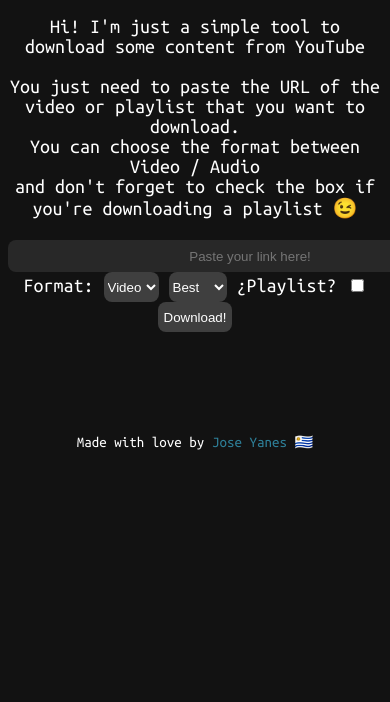
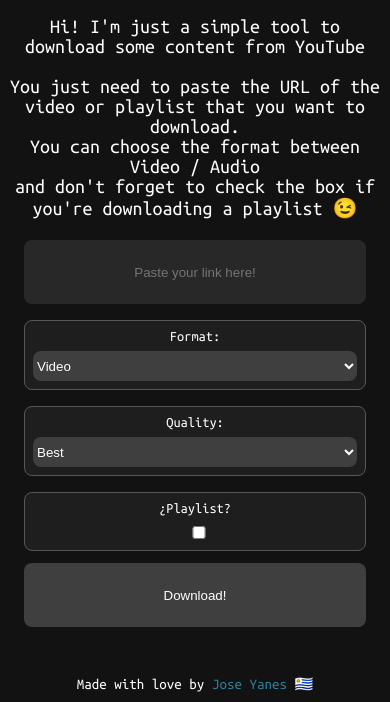
Before and after one commit to jose-yanes/Video_Dowloader, a Flask app: page / in a window 390 px wide; the page is wider, and only the part inside the window is pictured. Shown: the part 385-1087 px from the top of that part. Before the commit the page ends 835 px from the top of that part, so only its background shows below. Run offline with Flask 3, Linux system fonts and the light colour scheme; parts of the project's set-up code (start-up, migrations or seed data) failed here and were passed over; some web fonts are replaced.

Commit message:
CSS changes for mobile

```diff
--- a/static/styles.css
+++ b/static/styles.css
@@ -24,18 +24,47 @@ body {
   visibility: hidden;
 }
 
+.submit-btn {
+  width: 100%;
+  max-width: 30rem;
+  height: 4rem;
+}
+
 .submit-btn:hover {
   background-color: #333333;
   border: 1px solid #fff;
 }
-
 .submit-btn:active {
   background-color: #2e7f98;
   border: 0;
 }
+
+.form-container {
+  gap: 1rem;
+  align-items: center;
+  margin-bottom: 3rem;
+}
+
+.form-controls {
+  display: flex;
+  flex-wrap: wrap;
+  gap: 0.75rem;
+  justify-content: center;
+  align-items: center;
+}
+
+form {
+  display: flex;
+  flex-direction: column;
+  align-items: center;
+  padding: 0 1rem;
+}
 .form-text {
-  height: 30px;
-  width: 30rem;
+  height: 4rem;
+  /*width: 30rem;*/
+  width: 100%;
+  max-width: 30rem;
+  box-sizing: border-box;
   border-radius: 8px;
   color: #8b8b8b;
   background-color: #282828;
@@ -53,7 +82,8 @@ body {
 }
 
 footer {
-  position: fixed;
+  /*
+  position: fixed;*/
   left: 0;
   bottom: 0;
   width: 100%;
@@ -80,3 +110,55 @@ a:active {
 ::placeholder {
   text-align: center;
 }
+
+.form-options {
+  display: flex;
+  flex-wrap: wrap;
+  gap: 1rem;
+  justify-content: center;
+  margin-top: 1rem;
+  width: 100%;
+  max-width: 30rem;
+}
+
+.option-block {
+  display: flex;
+  align-items: center;
+  padding: 0.5rem;
+  border: 1px solid #575757;
+  border-radius: 8px;
+  background-color: #1e1e1e;
+  min-width: 100px;
+}
+
+.option-block label {
+  margin-bottom: 0.25rem;
+  font-size: 0.9rem;
+  color: #fff;
+}
+
+/* FOR MOBILE */
+
+@media (max-width: 600px) {
+  .form-options {
+    /* flex-direction: column; */
+    align-items: center;
+    gap: 1rem;
+  }
+
+  .option-block {
+    flex-direction: column;
+    align-items: stretch;
+    width: 100%;
+  }
+
+  .option-block select,
+  .option-block input[type="checkbox"] {
+    width: 100%;
+  }
+
+  .option-block label {
+    width: 100%;
+    margin-bottom: 0.5rem;
+  }
+}
--- a/templates/index.html
+++ b/templates/index.html
@@ -1,4 +1,4 @@
-<!DOCTYPE html>
+<!doctype html>
 <html lang="en">
   <head>
     <meta charset="UTF-8" />
@@ -26,7 +26,7 @@
         </p>
       </div>
 
-      <div class="form">
+      <div class="form-container">
         <form action="download_url" method="POST">
           <input
             class="form-text"
@@ -36,6 +36,9 @@
             required="true"
           />
 
+          <div class="form-controls">
+            <div class="form-options">
+              <div class="option-block">
                 <label for="format">Format:</label>
                 <select
                   class="form-buttons"
@@ -46,10 +49,13 @@
                   <option value="video">Video</option>
                   <option value="audio">Audio</option>
                 </select>
+              </div>
 
+              <div class="option-block">
+                <label for="quality">Quality:</label>
                 <select
                   class="form-buttons"
-            name="video_quality"
+                  name="quality"
                   id="video_quality"
                   required="true"
                 >
@@ -58,12 +64,21 @@
                   <option value="720">720p</option>
                   <option value="480">480p</option>
                 </select>
+              </div>
 
+              <div class="option-block">
                 <label for="isPlaylist">¿Playlist?</label>
                 <input type="checkbox" name="isPlaylist" value="true" />
-          <button class="form-buttons submit-btn" type="submit" id="submit-btn">
+              </div>
+            </div>
+            <button
+              class="form-buttons submit-btn"
+              type="submit"
+              id="submit-btn"
+            >
               Download!
             </button>
+          </div>
         </form>
       </div>
 
```
Also changed, not shown: 1 other file. Lines whose indentation alone changed are shown as unchanged.
